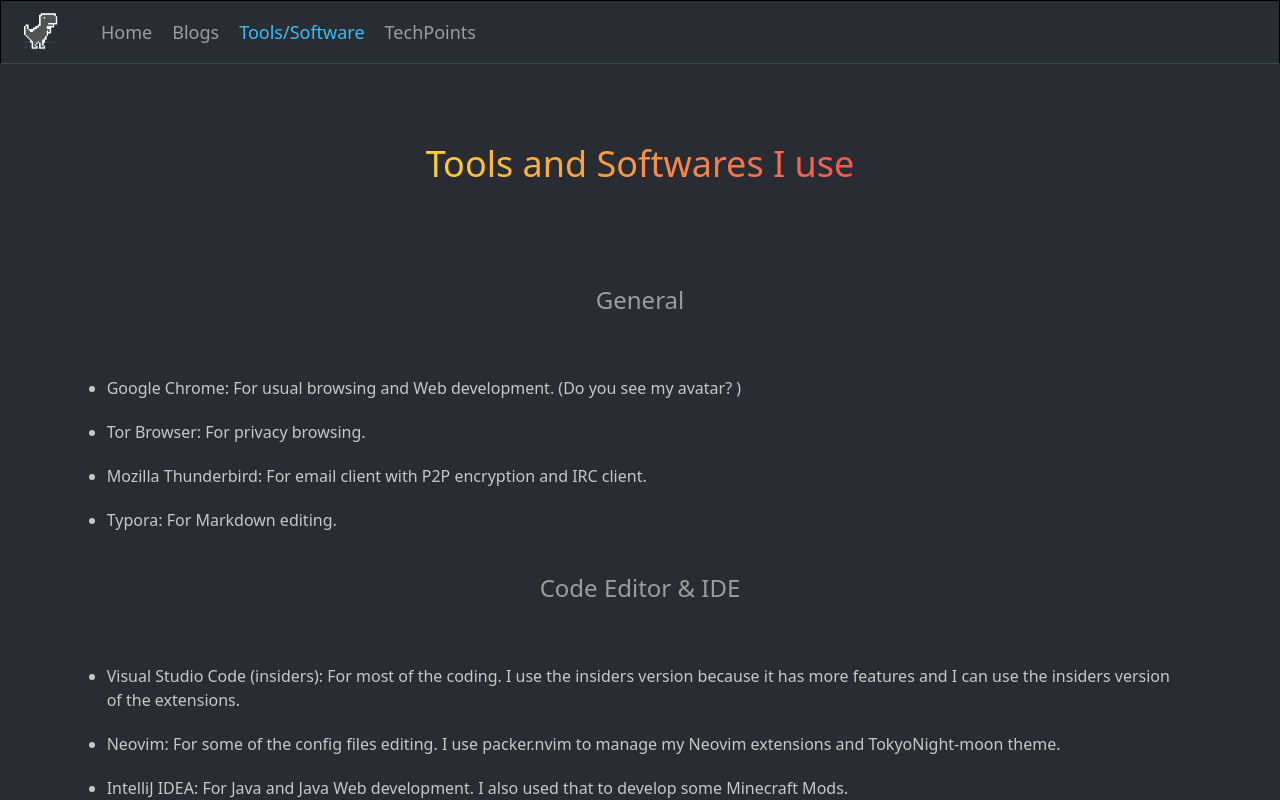
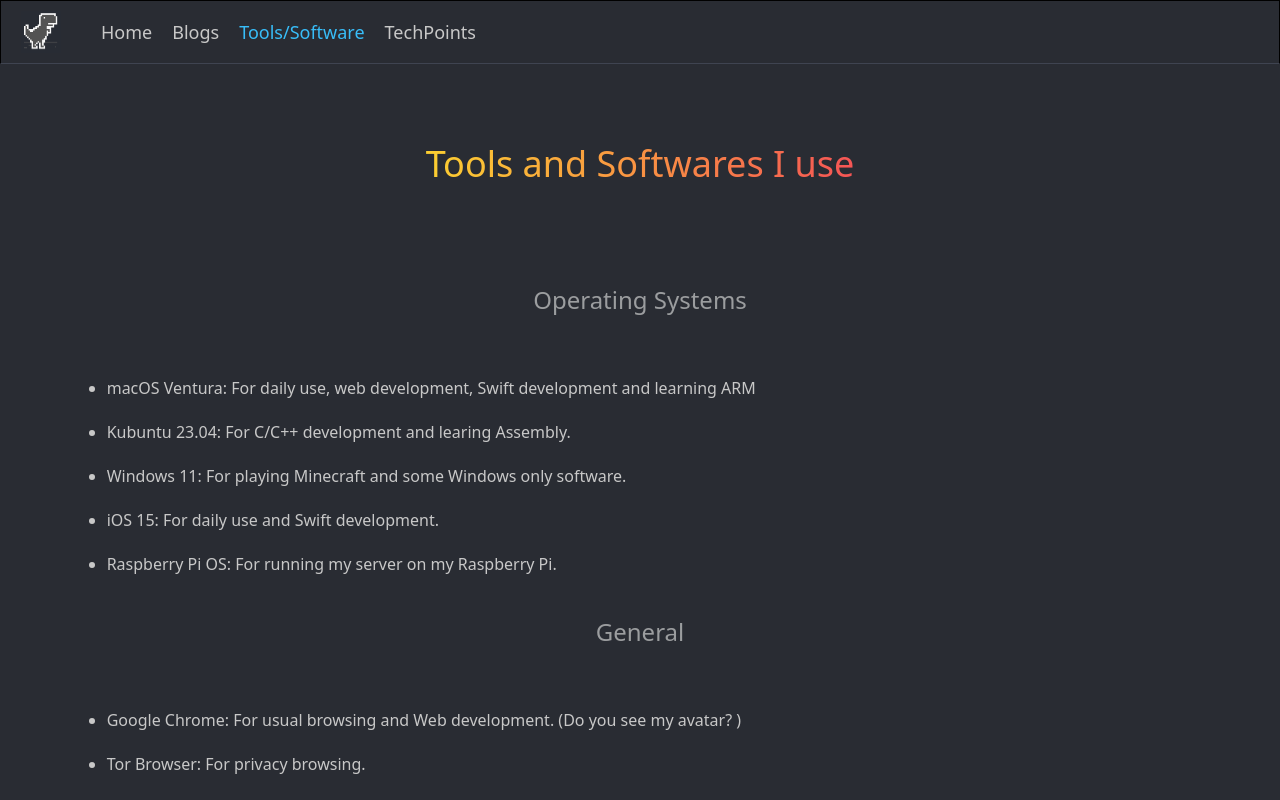
Before and after one commit to Herminos/blog-herminos, a Next.js app: page /tools-softwares in a window 1280 px wide. Shown: the top 800 px of the page. Built offline with nearby package versions, Linux system fonts and the light colour scheme.

Commit message:
Add blog system and license

```diff
--- a/next.config.js
+++ b/next.config.js
@@ -8,4 +8,4 @@
 }
 
 const withMDX=require('@next/mdx')()
-module.exports = nextConfig
+module.exports = withMDX(nextConfig)
--- /dev/null
+++ b/src/app/blogs/[blog]/page.tsx
@@ -0,0 +1,11 @@
+import dynamic from 'next/dynamic';
+
+export default function Page({ params }: { params: { blog: string } }) {
+    const BlogComp = dynamic(() => import(`./blogs/${params.blog}/index.mdx`).catch(() => {return import('../../components/BlogNotFound');}))
+
+
+    return (<div className="min-h-screen pt-32 w-5/6 mx-auto">
+        <BlogComp />
+    </div>);
+
+}
--- a/src/app/blogs/page.tsx
+++ b/src/app/blogs/page.tsx
@@ -1,9 +1,30 @@
+import Link from "next/link"
+
 export default function Page(){
     return(
-        <div className='pt-16 grid grid-cols-4'>
-
+        <div className=' pt-16 flex flex-col w-5/6 mx-auto min-h-screen'>
+            <h1 className='text-center text-4xl my-20 self-center bg-gradient-to-r from-sky-300 to-indigo-700 bg-clip-text text-transparent'>My Blogs</h1>
+            <div className='grid grid-cols-3'>
+                <Blog title='My personal website!' URL='/blogs/my-website' description="The 3rd generation of my personal website is finished! " date='2023-08-09'/>
+            </div>
         </div>
     )
 }
 
-func
+function Blog({title,URL,date,description}:
+    {
+        title:string,
+        URL:string,
+        date:string,
+        description:string
+    }
+){
+    return(
+        <Link href={URL} className='relative border border-white rounded-sm self-stretch flex flex-col h-40 shadow-black  shadow-lg'>
+            <h3 className='col-span-1 ml-2 mt-2 mb-0 text-4xl text-light-gray'>{title}</h3>
+            <p className='h-auto text-light-gray ml-2'>{description}</p>
+            <p className='absolute bottom-0 right-2 text-light-gray'>{date}</p>
+        </Link>
+    )
+
+}
--- /dev/null
+++ b/src/app/components/BlogNotFound.tsx
@@ -0,0 +1,8 @@
+export default function NotFound() {
+    return (<div className='flex w-full h-screen -mt-32  align-middle justify-center -z-10 text-black dark:text-white'>
+        <div className='flex flex-col justify-center gap-5'>
+            <p className='self-center text-2xl'>404 / NOT FOUND</p>
+            <a href="/blogs" className='self-center text-gray hover:text-white'>Back to Blogs {'\u2794'}</a>
+        </div>
+    </div>)
+}
--- a/src/app/components/NavItem.tsx
+++ b/src/app/components/NavItem.tsx
@@ -8,11 +8,18 @@
     name: string,
 }) {
     const path=usePathname();
-    const isCurrentPage = path === href;
+    let isCurrentPage=false;
+    if(path===href){
+        isCurrentPage=true;
+    }
+    else{
+        if(href==='/blogs')
+            isCurrentPage=path.startsWith(href);
+    }
     return (
         isCurrentPage ?
-        (<div className='text-sm md:text-lg self-center text-sky-400'>
-            <Link href={href}>{name}</Link>
+        (<div className='text-sm md:text-lg self-center '>
+            <Link id='nav' href={href}>{name}</Link>
         </div>)
             :
         (<div className='text-sm md:text-lg self-center text-gray hover:text-black dark:hover:text-white'>
--- a/src/app/globals.css
+++ b/src/app/globals.css
@@ -1,3 +1,45 @@
 @tailwind base;
+
+@layer base{
+    h1 {
+        @apply text-light-gray;
+        @apply text-6xl;
+        @apply my-10
+    }
+    h2 {
+        @apply text-light-gray;
+        @apply text-3xl;
+        @apply my-10
+    }
+    h3 {
+        @apply text-light-gray;
+        @apply text-xl;
+        @apply my-10
+    }
+
+    p{
+        @apply text-light-gray;
+        @apply my-3
+    }
+
+    a{
+        @apply text-light-gray;
+        @apply hover:text-sky-400;
+    }
+
+    a#nav{
+        @apply text-sky-400;
+    }
+    pre{
+        @apply text-light-gray;
+        @apply p-3;
+        @apply rounded-md;
+        @apply border;
+        @apply border-gray;
+        @apply overflow-x-auto;
+        @apply mb-3;
+    }
+}
+
 @tailwind components;
 @tailwind utilities;
--- a/src/app/not-found.tsx
+++ b/src/app/not-found.tsx
@@ -7,7 +7,7 @@
 }
 
 export default function NotFound() {
-    return (<div className='flex  w-full h-[100vh] align-middle justify-center -z-10 text-black dark:text-white'>
+    return (<div className='flex  w-full h-screen align-middle justify-center -z-10 text-black dark:text-white'>
         <div className='flex flex-col justify-center gap-5'>
             <p className='self-center text-2xl'>404 / NOT FOUND</p>
             <a href="/" className='self-center text-gray hover:text-white'>Back to Home	{'\u2794'}</a>
--- a/src/app/techpoints/page.tsx
+++ b/src/app/techpoints/page.tsx
@@ -84,7 +84,7 @@
 
 function TechPoint({config}:{config:any}){
     return(
-        <div className='flex w-5/6 mx-auto border-2 border-gray px-2 py-2 rounded-lg shadow-md shadow-gray mb-20'>
+        <div className='flex w-5/6 mx-auto border-2 border-gray px-2 py-2 rounded-lg shadow-lg shadow-black mb-20'>
             <div className='min-w-[350px] min-h-[350px] flex justify-center'>
                 <Image src={config.image} width={200} height={200} alt={config.name} className='min-h-[200px] min-w-[200px] self-center'/>
             </div>
--- a/src/app/tools-softwares/content.js
+++ b/src/app/tools-softwares/content.js
@@ -1,3 +1,34 @@
+ export const OSConfig={
+    title:'Operating Systems',
+    list:[
+        {
+            software:'macOS Ventura',
+            URL:'https://www.apple.com/macos/',
+            description:'For daily use, web development, Swift development and learning ARM'
+        },
+        {
+            software:'Kubuntu 23.04',
+            URL:'https://kubuntu.org/',
+            description:'For C/C++ development and learing Assembly.'
+        },
+        {
+            software:'Windows 11',
+            URL:'https://www.microsoft.com/en-us/windows/windows-11',
+            description:'For playing Minecraft and some Windows only software.'
+        },
+        {
+            software:'iOS 15',
+            URL:'https://www.apple.com/ios/ios-15/',
+            description:'For daily use and Swift development.'
+        },
+        {
+            software:'Raspberry Pi OS',
+            URL:'https://www.raspberrypi.org/software/',
+            description:'For running my server on my Raspberry Pi.'
+        }
+    ]
+ }
+
  export const GeneralConfig={
     title:'General',
     list:[
--- a/src/app/tools-softwares/page.tsx
+++ b/src/app/tools-softwares/page.tsx
@@ -1,4 +1,4 @@
-import {CodeEditorIDEConfig, GeneralConfig, DevelopmentRelatedConfig, PenetrationTestingConfig} from './content'
+import { OSConfig,CodeEditorIDEConfig, GeneralConfig, DevelopmentRelatedConfig, PenetrationTestingConfig} from './content'
 
 
 export default function Page(){
@@ -6,6 +6,7 @@
         <div className=' pt-16 flex flex-col'>
             <h1 className='text-center text-4xl my-20 self-center bg-gradient-to-r from-[#fccf31] to-[#f55555] bg-clip-text text-transparent'>Tools and Softwares I use</h1>
             <div className='w-5/6 mx-auto flex flex-col'>
+                <Description config={OSConfig}/>
                 <Description config={GeneralConfig}/>
                 <Description config={CodeEditorIDEConfig}/>
                 <Description config={DevelopmentRelatedConfig}/>
```
Also changed, not shown: src/app/blogs/[blog]/blogs/my-website/index.mdx (added, +23 -0 lines), 2 other files (tests, documents, lock files or other folders).
